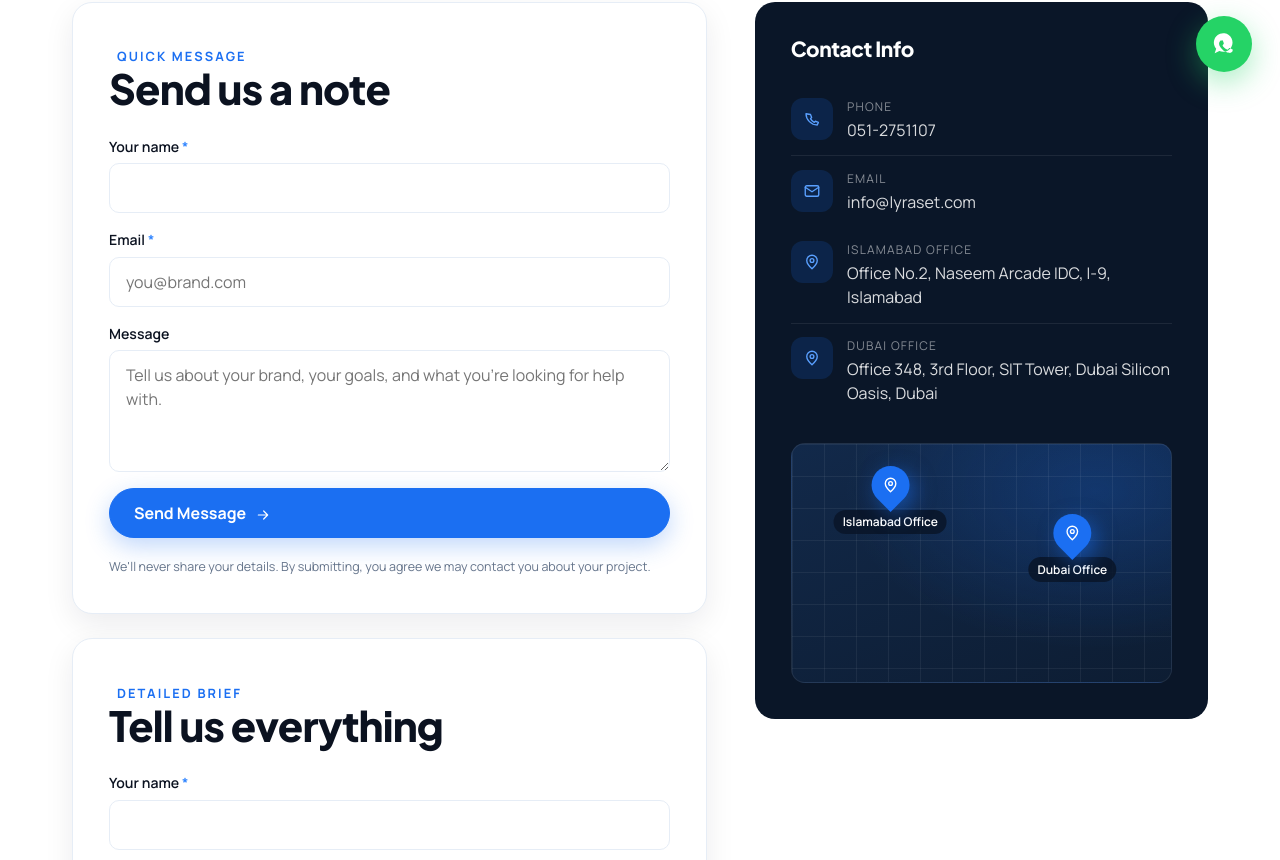
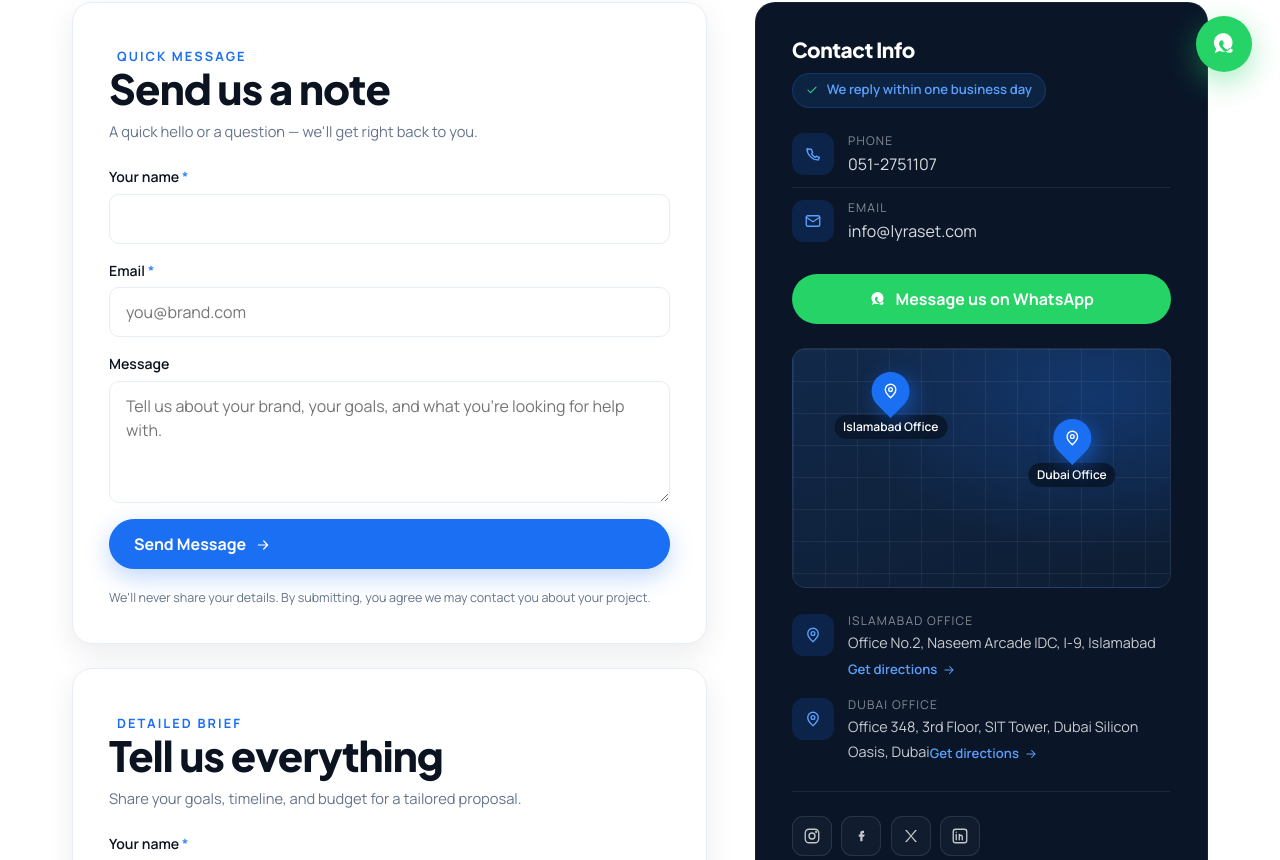
Before and after one commit to asadayy/lyraset, a Next.js app: page /contact in a window 1280 px wide. Shown: the part 700-1560 px from the top of the page. Built offline with nearby package versions, Linux system fonts and the light colour scheme; no server answers; the database is empty.

Commit message:
Improve contact page UI/UX: enrich info panel, fix right-column dead space, add WhatsApp CTA + directions + socials

```diff
--- a/app/(site)/contact/page.js
+++ b/app/(site)/contact/page.js
@@ -52,18 +52,25 @@ export default async function ContactPage() {
           <div className="contact-forms">
             <div className="contact-card">
               <SectionHeader eyebrow="Quick Message" heading="Send us a note" />
+              <p className="contact-card__hint">A quick hello or a question — we&apos;ll get right back to you.</p>
               <LeadForm source="contact" buttonLabel="Send Message" />
             </div>
 
             <div className="contact-card">
               <SectionHeader eyebrow="Detailed Brief" heading="Tell us everything" />
+              <p className="contact-card__hint">Share your goals, timeline, and budget for a tailored proposal.</p>
               <LeadForm source="brief" buttonLabel="Send Brief" rows={7} />
             </div>
           </div>
 
           {/* Info + map */}
           <aside className="contact-info">
+            <div className="contact-info__panel">
               <h3 className="contact-info__heading">Contact Info</h3>
+              <p className="contact-info__reply">
+                <Icon name="check" size={14} /> We reply within one business day
+              </p>
+
               {phone && (
                 <a className="contact-info__row" href={`tel:${phone.replace(/\s/g, '')}`}>
                   <span className="contact-info__icon"><Icon name="phone" size={18} /></span>
@@ -82,17 +89,46 @@ export default async function ContactPage() {
                   </span>
                 </a>
               )}
-            {(settings?.offices || []).map((o) => (
-              <div className="contact-info__row" key={o.label}>
+
+              {wa && (
+                <a href={wa} target="_blank" rel="noopener noreferrer" className="btn btn-wa contact-info__wa">
+                  <Icon name="whatsapp" size={18} /> Message us on WhatsApp
+                </a>
+              )}
+
+              <ContactMap offices={settings?.offices || []} />
+
+              {(settings?.offices || []).length > 0 && (
+                <div className="contact-info__offices">
+                  {settings.offices.map((o) => {
+                    const query = o.lat && o.lng ? `${o.lat},${o.lng}` : o.address;
+                    const mapHref = `https://www.google.com/maps/search/?api=1&query=${encodeURIComponent(query)}`;
+                    return (
+                      <div className="contact-info__office" key={o.label}>
                         <span className="contact-info__icon"><Icon name="map-pin" size={18} /></span>
                         <span>
                           <span className="contact-info__label">{o.label}</span>
                           {o.address}
+                          <a className="contact-info__directions" href={mapHref} target="_blank" rel="noopener noreferrer">
+                            Get directions <Icon name="arrow-right" size={14} />
+                          </a>
                         </span>
                       </div>
+                    );
+                  })}
+                </div>
+              )}
+
+              {(settings?.socials || []).length > 0 && (
+                <div className="contact-info__socials">
+                  {settings.socials.map((s) => (
+                    <a key={s.platform} href={s.url} target="_blank" rel="noopener noreferrer" aria-label={s.platform}>
+                      <Icon name={s.platform} size={18} />
+                    </a>
                   ))}
-
-            <ContactMap offices={settings?.offices || []} />
+                </div>
+              )}
+            </div>
           </aside>
         </div>
       </section>
--- a/styles/contact.scss
+++ b/styles/contact.scss
@@ -43,39 +43,77 @@
 }
 
 .contact-card .section-header {
-  margin-bottom: 1.5rem;
+  margin-bottom: 0.4rem;
+}
+
+.contact-card__hint {
+  color: var(--grey-500);
+  font-size: 0.92rem;
+  margin: 0 0 1.5rem;
 }
 
 // ---- Info column ----------------------------------------------------------
 .contact-info {
-  background: var(--navy-950);
-  color: #fff;
-  border-radius: var(--radius-lg);
-  padding: clamp(1.5rem, 3vw, 2.25rem);
   position: sticky;
   top: 100px;
 }
 
+.contact-info__panel {
+  background: var(--navy-950);
+  color: #fff;
+  border: 1px solid rgba(255, 255, 255, 0.06);
+  border-radius: var(--radius-lg);
+  padding: clamp(1.5rem, 3vw, 2.25rem);
+}
+
 .contact-info__heading {
   color: #fff;
+  margin: 0 0 0.75rem;
+  font-size: 1.3rem;
+}
+
+.contact-info__reply {
+  display: inline-flex;
+  align-items: center;
+  gap: 0.45rem;
+  font-size: 0.82rem;
+  font-weight: 600;
+  color: var(--blue-400);
+  background: rgba(47, 132, 255, 0.12);
+  border: 1px solid rgba(47, 132, 255, 0.2);
+  padding: 0.4rem 0.8rem;
+  border-radius: var(--radius-pill);
   margin: 0 0 1.5rem;
-  font-size: 1.3rem;
+}
+
+.contact-info__reply svg {
+  color: #34d399;
 }
 
 .contact-info__row {
   display: flex;
   gap: 0.9rem;
-  align-items: flex-start;
+  align-items: center;
   color: rgba(255, 255, 255, 0.85);
-  padding-block: 0.85rem;
-  border-top: var(--border-dark);
+  padding-block: 0.7rem;
+  border-top: 1px solid rgba(255, 255, 255, 0.07);
 }
 
 .contact-info__row:first-of-type {
   border-top: none;
+  padding-top: 0;
+}
+
+a.contact-info__row {
+  transition: color var(--dur-fast) var(--ease-out);
 }
 
 a.contact-info__row:hover {
+  color: #fff;
+}
+
+a.contact-info__row:hover .contact-info__icon {
+  background: var(--blue-600);
   color: #fff;
 }
 
@@ -89,6 +127,9 @@ a.contact-info__row:hover {
   align-items: center;
   justify-content: center;
   flex: none;
+  transition:
+    background var(--dur-fast) var(--ease-out),
+    color var(--dur-fast) var(--ease-out);
 }
 
 .contact-info__label {
@@ -98,6 +139,81 @@ a.contact-info__row:hover {
   text-transform: uppercase;
   color: rgba(255, 255, 255, 0.5);
   margin-bottom: 2px;
+}
+
+// WhatsApp CTA inside the panel.
+.contact-info__wa {
+  width: 100%;
+  justify-content: center;
+  margin-top: 1.25rem;
+}
+
+// Offices list (below the map).
+.contact-info__offices {
+  margin-top: 1.5rem;
+  display: flex;
+  flex-direction: column;
+  gap: 1rem;
+}
+
+.contact-info__office {
+  display: flex;
+  gap: 0.9rem;
+  align-items: flex-start;
+  font-size: 0.9rem;
+  line-height: 1.5;
+  color: rgba(255, 255, 255, 0.78);
+}
+
+.contact-info__office .contact-info__icon {
+  margin-top: 2px;
+}
+
+.contact-info__directions {
+  display: inline-flex;
+  align-items: center;
+  gap: 0.3rem;
+  margin-top: 0.4rem;
+  font-size: 0.82rem;
+  font-weight: 600;
+  color: var(--blue-400);
+  transition: gap var(--dur-fast) var(--ease-out);
+}
+
+.contact-info__directions:hover {
+  color: var(--blue-500);
+  gap: 0.55rem;
+}
+
+// Socials row.
+.contact-info__socials {
+  display: flex;
+  gap: 0.6rem;
+  margin-top: 1.75rem;
+  padding-top: 1.5rem;
+  border-top: 1px solid rgba(255, 255, 255, 0.07);
+}
+
+.contact-info__socials a {
+  width: 40px;
+  height: 40px;
+  border-radius: 11px;
+  border: 1px solid rgba(255, 255, 255, 0.1);
+  background: rgba(255, 255, 255, 0.03);
+  display: inline-flex;
+  align-items: center;
+  justify-content: center;
+  color: rgba(255, 255, 255, 0.75);
+  transition:
+    background var(--dur-fast) var(--ease-out),
+    color var(--dur-fast) var(--ease-out),
+    transform var(--dur-fast) var(--ease-out);
+}
+
+.contact-info__socials a:hover {
+  background: var(--blue-600);
+  color: #fff;
+  transform: translateY(-2px);
 }
 
 // ---- Map ------------------------------------------------------------------
```
Lines whose indentation alone changed are shown as unchanged.
